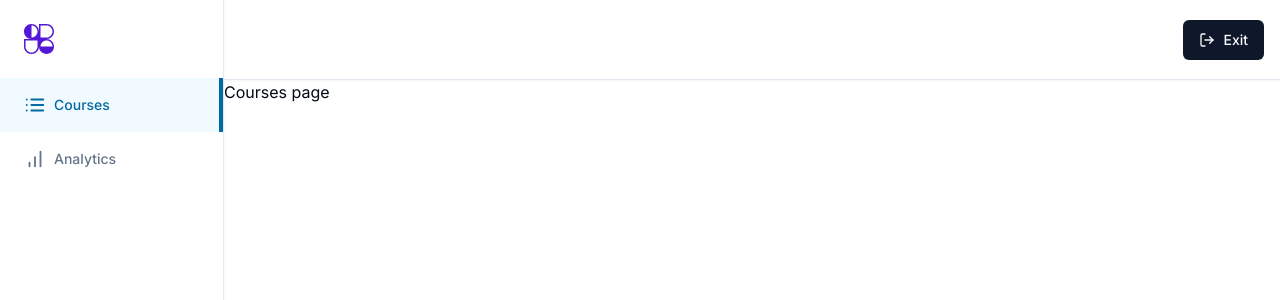
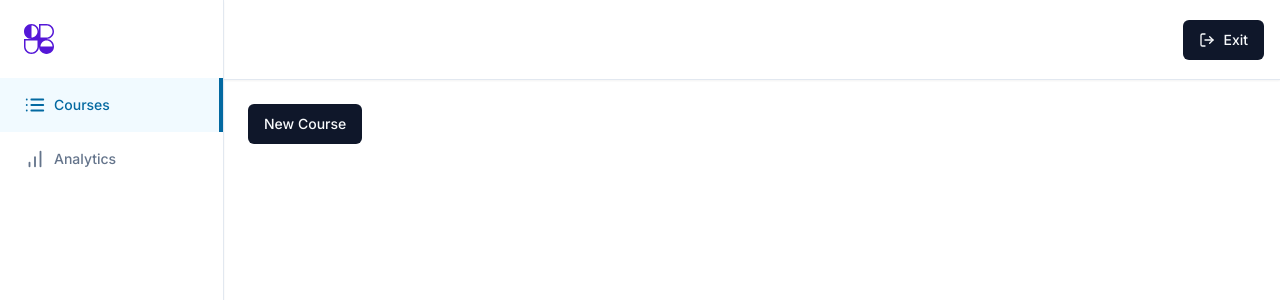
Before and after one commit to VictoriaSTo/course-platform, a Next.js app: page /teacher/courses in a window 1280 px wide. Shown: the top 300 px of the page. Built offline with nearby package versions, Linux system fonts and the light colour scheme.

Commit message:
add create course page

```diff
--- a/app/(dashboard)/(routes)/teacher/courses/page.tsx
+++ b/app/(dashboard)/(routes)/teacher/courses/page.tsx
@@ -1,9 +1,15 @@
+import { Button } from '@/components/ui/button'
 import React from 'react'
+import Link from 'next/link'
 
 const CoursesPage = () => {
   return (
-    <div>
-      Courses page
+    <div className='p-6'>
+      <Link href="/teacher/create">
+        <Button>
+          New Course
+        </Button>
+      </Link>
     </div>
   )
 }
--- /dev/null
+++ b/app/(dashboard)/(routes)/teacher/create/page.tsx
@@ -0,0 +1,13 @@
+"use client"
+
+import React from 'react'
+
+const CreatePage = () => {
+  return (
+    <div>
+      Create page
+    </div>
+  )
+}
+
+export default CreatePage
```
